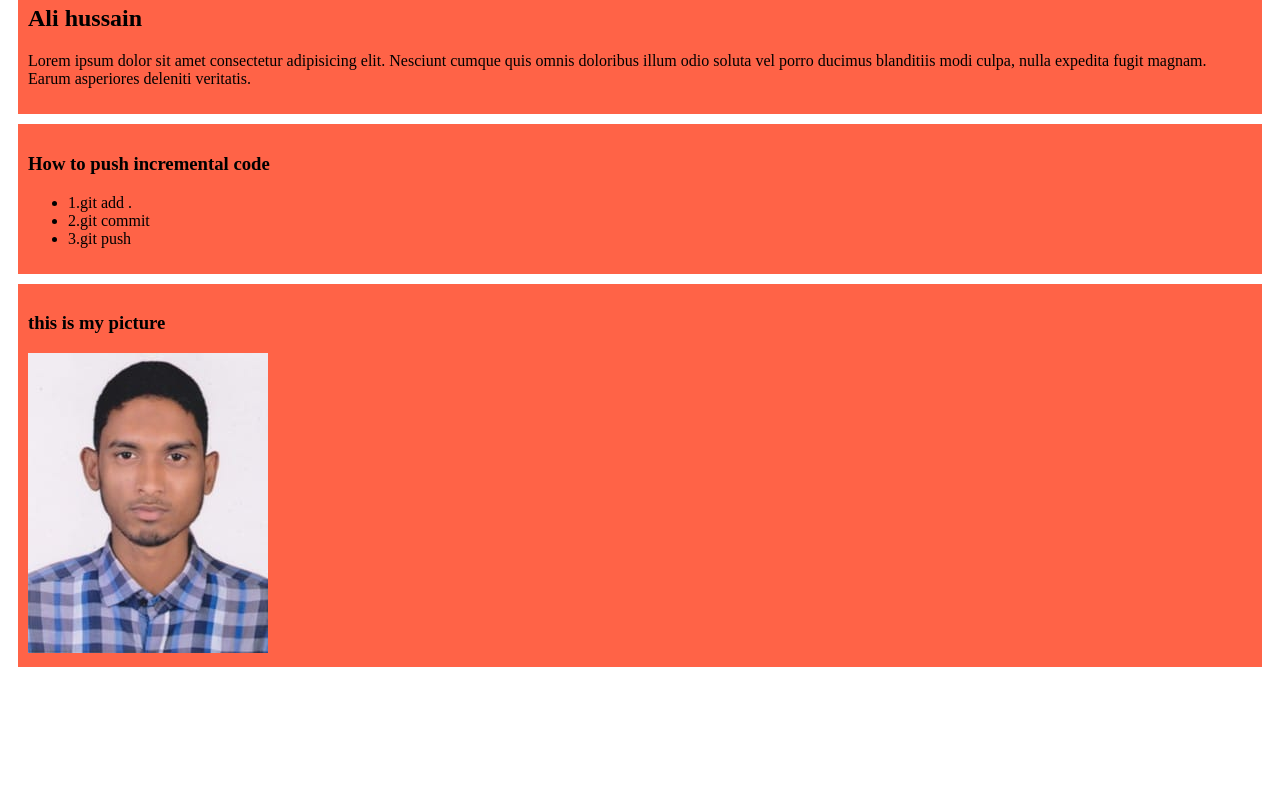
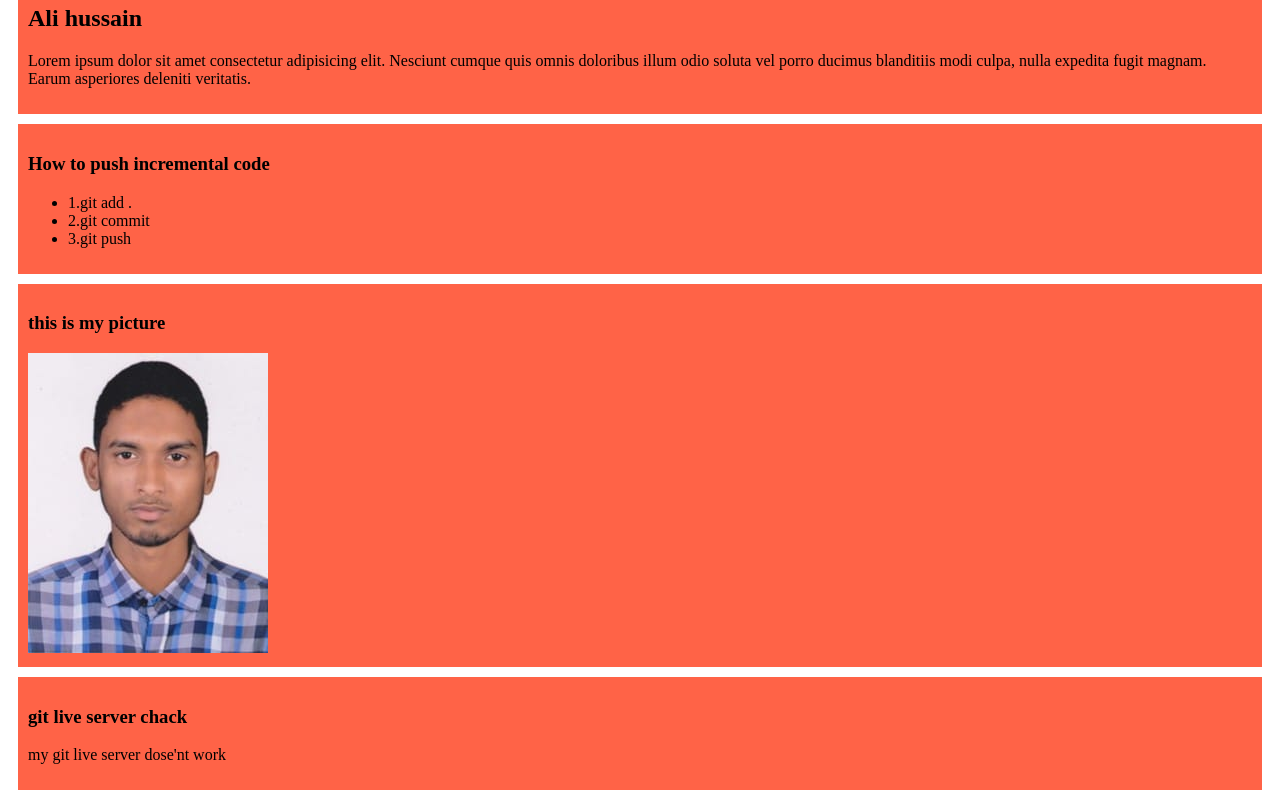
Before and after one commit to Delwarhussain1/My-simple-website, a plain HTML site: page Index.html in a window 1280 px wide. Shown: the part 325-1125 px from the top of the page. Before the commit the page ends 1002 px from the top, so only its background shows below. Drawn offline with Linux system fonts and the light colour scheme.

Commit message:
live server test

```diff
--- a/Index.html
+++ b/Index.html
@@ -30,5 +30,9 @@
         <h3>this is my picture</h3>
         <img src="images/Delwar pic.jpg" alt="this is Delwar">
     </div>
+    <div>
+        <h3>git live server chack</h3>
+        <p>my git live server dose'nt work</p>
+    </div>
 </body>
 </html>
```
